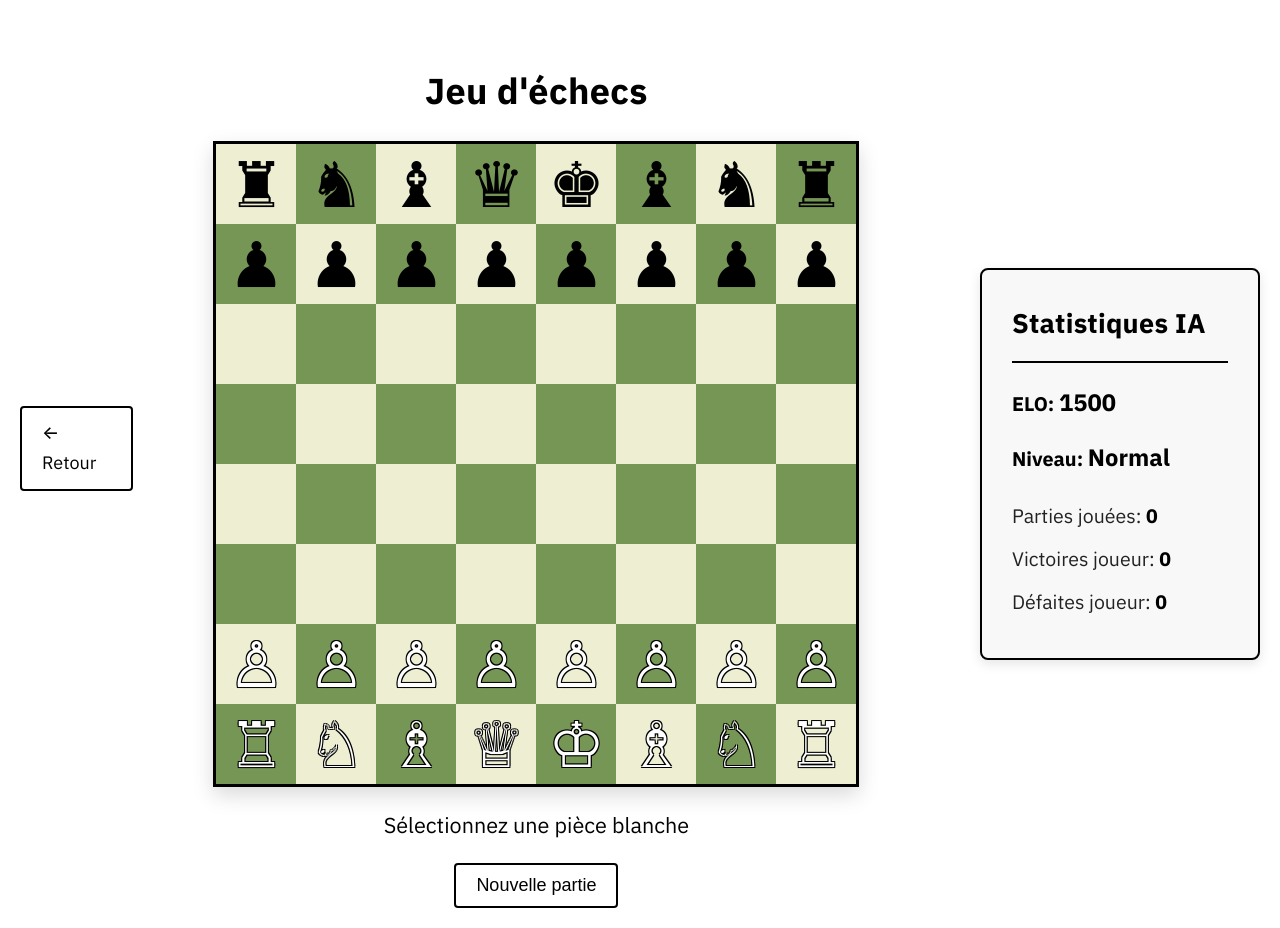
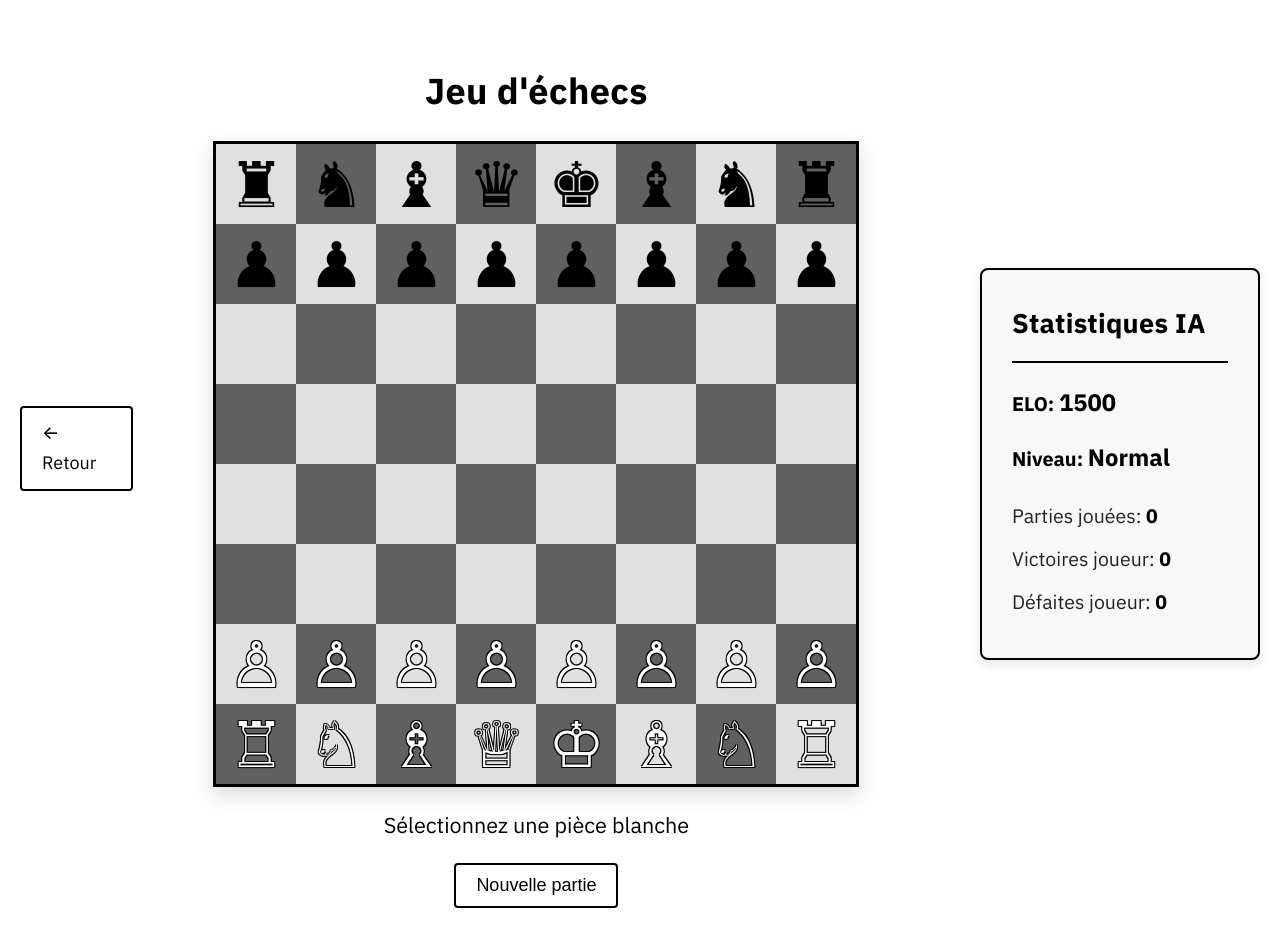
Before and after one commit to MADUP212/MADUP212.github.io, a Jekyll site: the page jeux/chess.html, which Jekyll copies as it is, in a window 1280 px wide. Built offline with Jekyll 4.4.1, drawn with Linux system fonts in a browser that asks for light colours.

Commit message:
Update chess.html

```diff
--- a/jeux/chess.html
+++ b/jeux/chess.html
@@ -65,8 +65,8 @@
             transition: background 0.15s;
         }
 
-        .white { background: #eeeed2; }
-        .black-square { background: #769656; }
+.white { background: #e0e0e0; }
+.black-square { background: #606060; }
 
         .case:hover {
             opacity: 0.85;
@@ -165,8 +165,7 @@
     </style>
 </head>
 <body>
-    <a href="javascript:history.back()" class="back-button">← Retour</a>
-
+<a href="/" class="back-button" onclick="if(history.length > 1) { history.go(-1); return false; } else { return true; }">← Retour</a>
     <div id="container">
         <div id="game-section">
             <h2>Jeu d'échecs</h2>
```
